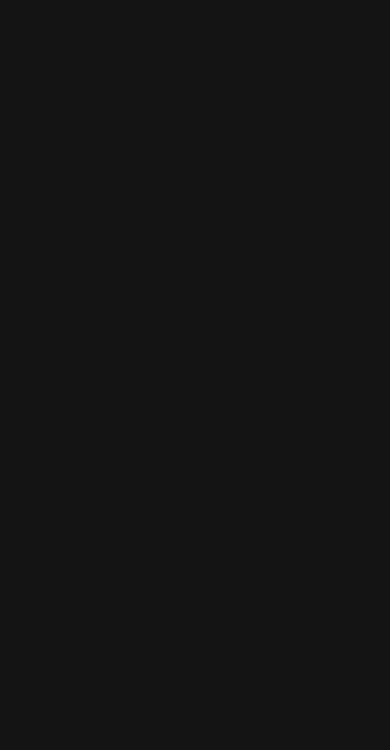
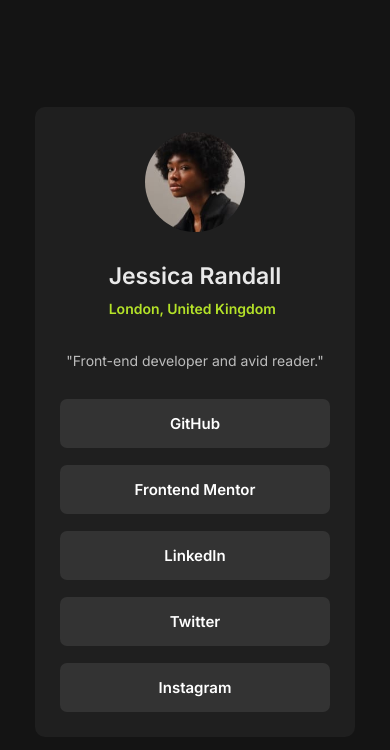
Before and after one commit to filipangel/social-links-profile, a plain HTML site: page index.html in a window 390 px wide. Drawn offline with Linux system fonts and the light colour scheme.

Commit message:
mobile version done

```diff
--- a/css/style.css
+++ b/css/style.css
@@ -30,3 +30,79 @@
 	display: grid;
 	place-content: center;
 }
+
+.container {
+	width: 32rem;
+	border-radius: 1rem;
+	background-color: var(--clr-grey-800);
+	padding: 2.5rem;
+}
+
+.header {
+	width: 100%;
+	display: grid;
+	place-content: center;
+}
+
+.header img {
+	border-radius: 50%;
+	width: 10rem;
+	margin: 0 auto 3rem auto;
+}
+
+.header h1 {
+	width: 100%;
+	color: var(--clr-white);
+	font-weight: var(--fw-semi-bold);
+	font-size: 2.3rem;
+	margin-bottom: 1rem;
+	opacity: 0.9;
+}
+
+.header p {
+	width: 100%;
+	color: var(--clr-green);
+	font-weight: var(--fw-semi-bold);
+	margin-bottom: 3.5rem;
+	opacity: 0.9;
+}
+
+.description {
+	width: 100%;
+	text-align: center;
+	margin-bottom: 3rem;
+}
+
+.description p {
+	color: var(--clr-white);
+	opacity: 0.7;
+}
+
+.socials {
+	width: 100%;
+}
+
+.socials ul li {
+	width: 100%;
+	background-color: var(--clr-grey-700);
+	color: var(--clr-white);
+	list-style-type: none;
+	border-radius: 0.7rem;
+	padding: 1.5rem 0;
+	display: flex;
+	align-items: center;
+	justify-content: center;
+	margin: 1.7rem 0 0 0;
+}
+
+.socials ul li:hover {
+	background-color: var(--clr-green);
+	color: var(--clr-grey-900);
+}
+
+.socials ul li a {
+	color: inherit;
+	text-decoration: none;
+	font-size: 1.5rem;
+	font-weight: var(--fw-semi-bold);
+}
--- a/index.html
+++ b/index.html
@@ -14,6 +14,24 @@
 		<title>Frontend Mentor | Social links profile</title>
 	</head>
 	<body>
-		<div class="container"></div>
+		<div class="container">
+			<div class="header">
+				<img alt="photo of jessica" src="./assets/images/avatar-jessica.jpeg" />
+				<h1>Jessica Randall</h1>
+				<p>London, United Kingdom</p>
+			</div>
+			<div class="description">
+				<p>"Front-end developer and avid reader."</p>
+			</div>
+			<div class="socials">
+				<ul>
+					<li><a href="/">GitHub</a></li>
+					<li><a href="/">Frontend Mentor</a></li>
+					<li><a href="/">LinkedIn</a></li>
+					<li><a href="/">Twitter</a></li>
+					<li><a href="/">Instagram</a></li>
+				</ul>
+			</div>
+		</div>
 	</body>
 </html>
```
